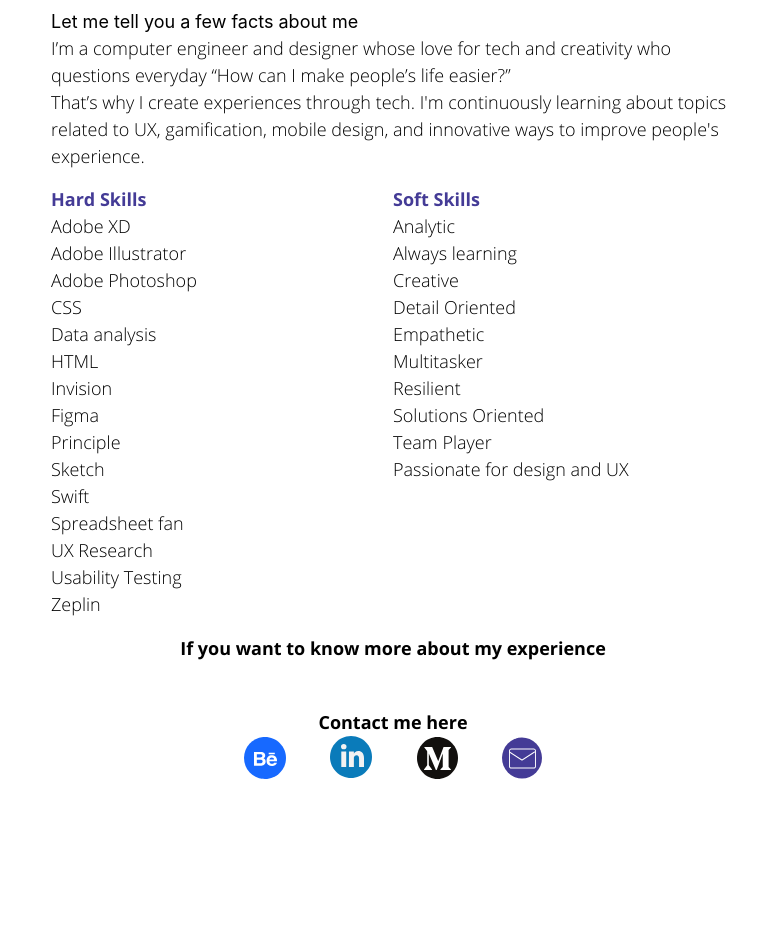
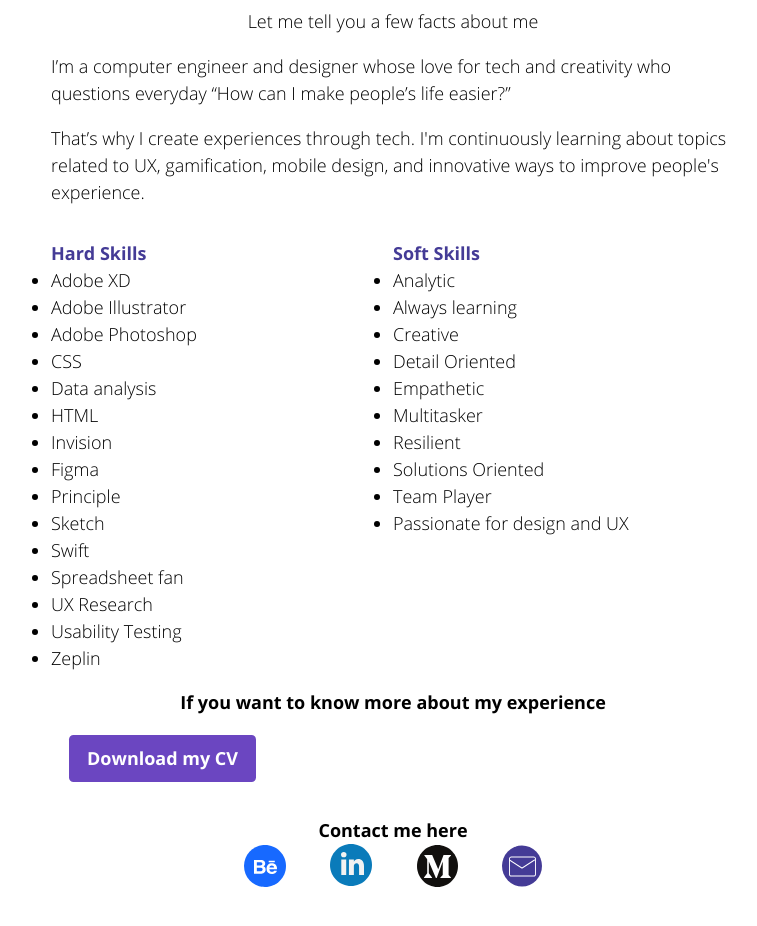
Before and after one commit to Paola1234/portfolio, a Next.js app: page /aboutme in a window 1280 px wide. Shown: the part 280-1206 px from the top of the page, without its empty margins (247-1004 px from the left). Before the commit the page ends 1168 px from the top, so only its background shows below. Built offline with nearby package versions, Linux system fonts and the light colour scheme.

Commit message:
About me Page  css

```diff
--- a/pages/aboutme.js
+++ b/pages/aboutme.js
@@ -12,19 +12,19 @@
       </Head>
       <section className={utilStyles.headingMd}>
         <h2 className="center-title"> About Me </h2>
-        <span className="">Let me tell you a few facts about me</span>
-        <p>
+        <p className="text-center mb-4">Let me tell you a few facts about me</p>
+        <p className="mb-4">
         I’m a computer engineer and designer whose
         love for tech and creativity who questions everyday “How can I make people’s life easier?”
         </p>
-        <p>
+        <p className="mb-4">
         That’s why I create experiences through tech. I'm continuously learning about topics related
         to UX, gamification, mobile design, and innovative ways to improve people's experience.
         </p>
         <div className="row">
             <div className="column_equal">
                 <h3 className="purple-bold-text">Hard Skills</h3>
-                <ul>
+                <ul className="list-disc">
                     <li>Adobe XD</li>
                     <li>Adobe Illustrator</li>
                     <li>Adobe Photoshop</li>
@@ -44,7 +44,7 @@
             </div>
             <div className="column_equal">
             <h3 className="purple-bold-text">Soft Skills</h3>
-                <ul>
+                <ul className="list-disc">
                     <li>Analytic</li>
                     <li>Always learning</li>
                     <li>Creative</li>
@@ -61,8 +61,11 @@
       </section>
       <section>
             <h3 className="center-text">If you want to know more about my experience</h3>
-            <button></button>
-
+            <a href="https://drive.google.com/file/d/17eth5n0I086cch3-ZM6cdYjCRmnh0F89/view?usp=sharing">
+              <button className=" m-4 right-auto left-auto bg-purple-700 hover:bg-purple-500 text-white font-bold py-2 px-4 rounded">
+               Download my CV
+              </button>
+            </a>
       </section>
       <section>
             <h3 className="center-text">Contact me here</h3>
--- a/styles/globals.css
+++ b/styles/globals.css
@@ -65,7 +65,7 @@
 }
 /* Link color */
 a {
-  color: #0070f3;
+  color:  #443B96;
   text-decoration: none;
   font-family: "Open Sans";
   font-weight: 300;
@@ -126,6 +126,18 @@
   margin-right: auto;
 }
 
+.button {
+  background-color:  #443B96;
+  border: none;
+  color: white;
+  padding: 15px 32px;
+  text-align: center;
+  text-decoration: none;
+  display: inline-block;
+  font-size: 16px;
+  margin: 4px 2px;
+  cursor: pointer;
+}
 
 .storibckg{
   padding: 3em;
```
